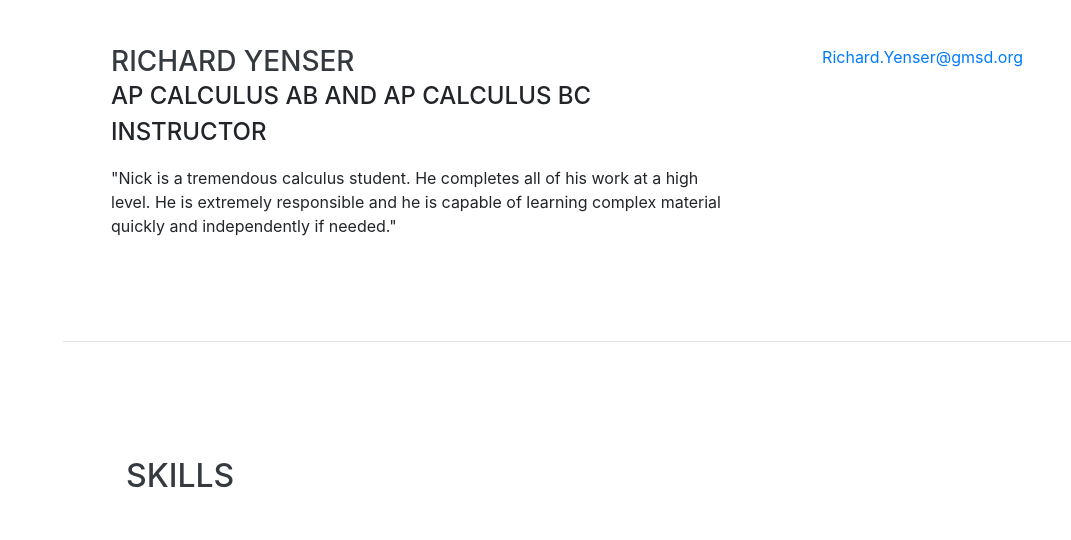
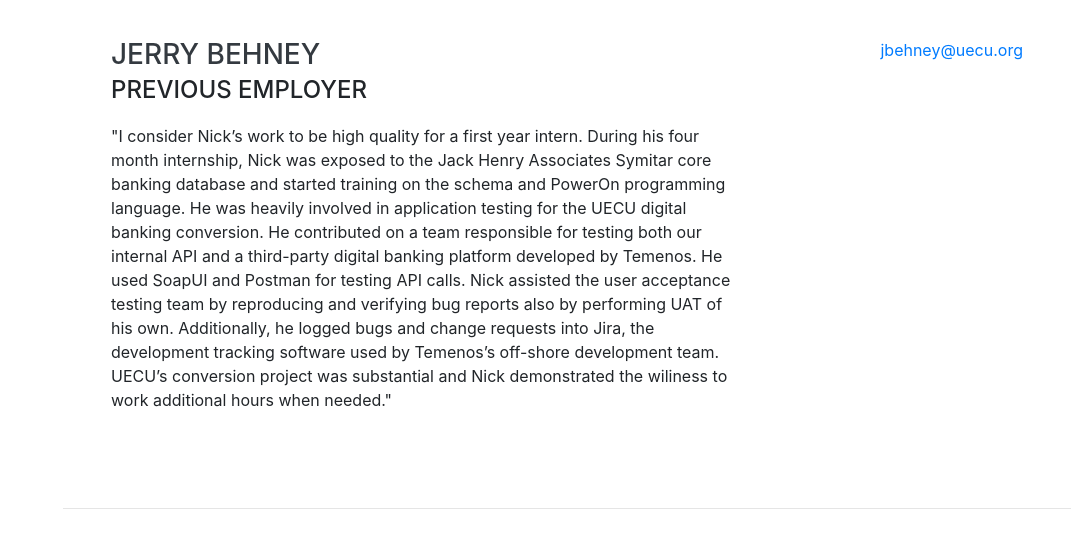
Before and after one commit to nickiscool-github/nickiscool.cool, a website with bundled scripts: page index.html in a window 1280 px wide. Shown: the part 3744-4284 px from the top of the page, without its empty margins (209-1280 px from the left). Built offline with nearby package versions, Linux system fonts and the light colour scheme; a web font is replaced by a local one.

Commit message:
Update index.html

```diff
--- a/index.html
+++ b/index.html
@@ -295,12 +295,12 @@
 
               <div class="resume-item d-flex flex-column flex-md-row justify-content-between mb-5">
                   <div class="resume-content">
-                      <h3 class="mb-0">Richard Yenser</h3>
-                      <div class="subheading mb-3">AP Calculus AB and AP Calculus BC Instructor</div>
-                      <div>"Nick is a tremendous calculus student.  He completes all of his work at a high level.  He is extremely responsible and he is capable of learning complex material quickly and independently if needed."</div>
+                      <h3 class="mb-0">Jerry Behney</h3>
+                      <div class="subheading mb-3">Previous Employer</div>
+                      <div>"I consider Nick’s work to be high quality for a first year intern.  During his four month internship, Nick was exposed to the Jack Henry Associates Symitar core banking database and started training on the schema and PowerOn programming language.  He was heavily involved in application testing for the UECU digital banking conversion.  He contributed on a team responsible for testing both our internal API and a third-party digital banking platform developed by Temenos.  He used SoapUI and Postman for testing API calls.  Nick assisted the user acceptance testing team by reproducing and verifying bug reports also by performing UAT of his own.  Additionally, he logged bugs and change requests into Jira, the development tracking software used by Temenos’s off-shore development team.   UECU’s conversion project was substantial and Nick demonstrated the wiliness to work additional hours when needed."</div>
                   </div>
                   <div class="resume-date text-md-right">
-                      <a href="mailto:Richard.Yenser@gmsd.org">Richard.Yenser@gmsd.org</a>
+                      <a href="mailto:jbehney@uecu.org">jbehney@uecu.org</a>
                   </div>
               </div>
 
```
